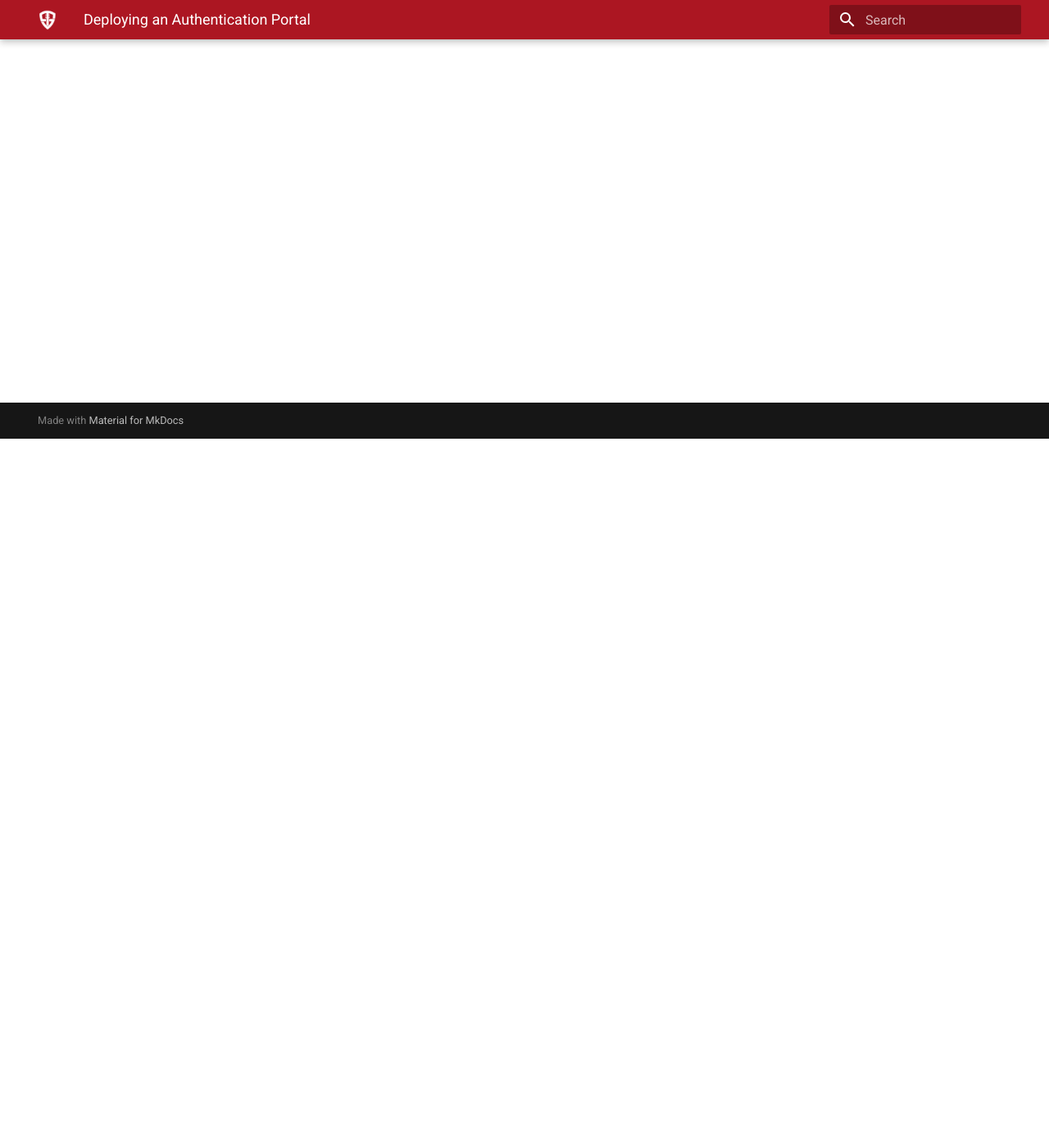
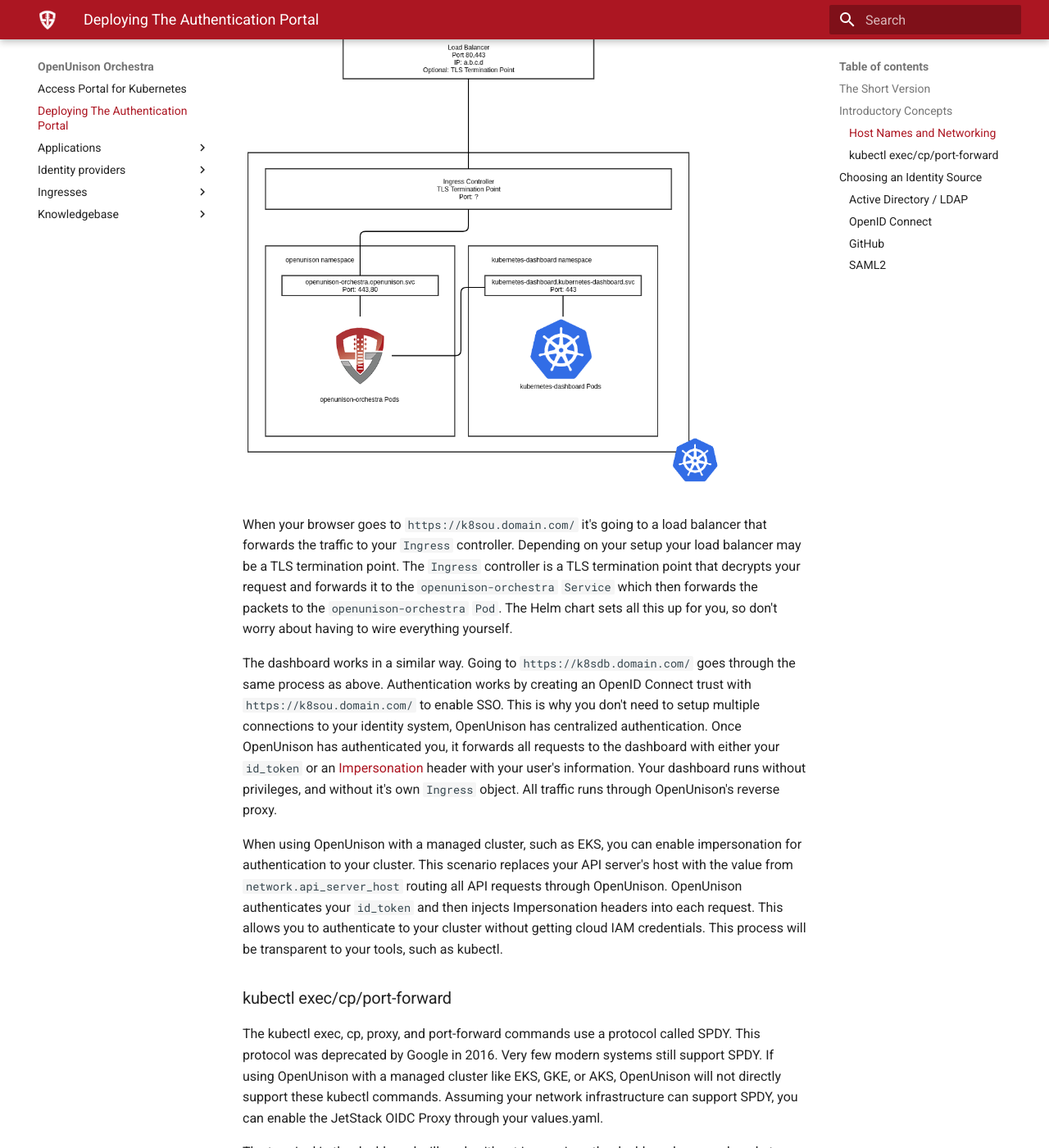
Before and after one commit to TaylorMonacelli/openunison.github.io, an MkDocs documentation site: the page built from docs/deployauth.md, in a window 1280 px wide and 1400 px high, scrolled down 865 px. Shown: the whole window at 82% size. Built offline with MkDocs 1.6.1 and Material for MkDocs 9.7.7, drawn with Linux system fonts in a browser that asks for light colours; some of the changed text lies outside the part shown.

Commit message:
beginning deployment docs

```diff
--- a/docs/deployauth.md
+++ b/docs/deployauth.md
@@ -1 +1,104 @@
-# Deploying an Authentication Portal
+# Deploying The Authentication Portal
+
+The authentication portal is the best place to start.  This guide is a step-by-step explination of each of the components
+of the portal, what they do and how to configure them.
+
+## The Short Version
+
+
+
+## Introductory Concepts
+
+### Host Names and Networking
+
+OpenUnison is a web application that can host multiple systems routed by host name.  If you ever worked with web servers,
+this is similar to how virtual sites work.  When OpenUnison receives a request, it routes the request based on it's internal
+configuration to the right application using the request's host name and URI path.  To prepare for using OpenUnison to
+manage access to your cluster, you'll need at least two host names:
+
+1. Your OpenUnison portal host name
+2. Your K8s Dashboard
+
+If you're running OpenUnison on a managed cluster like EKS or GKE, you'll need a third host name specifically for the api service
+that kubectl will use.
+
+***All of these host names must be different***
+
+![OpenUnison Network](assets/images/openunison_k8s_network.png)
+
+When your browser goes to `https://k8sou.domain.com/` it's going to a load balancer that forwards the traffic to your `Ingress`
+controller.  Depending on your setup your load balancer may be a TLS termination point.  The `Ingress` controller is a TLS termination
+point that decrypts your request and forwards it to the `openunison-orchestra` `Service` which then forwards the packets to the
+`openunison-orchestra` `Pod`.  The Helm chart sets all this up for you, so don't worry about having to wire everything yourself.
+
+The dashboard works in a similar way.  Going to `https://k8sdb.domain.com/` goes through the same process as above.  Authentication
+works by creating an OpenID Connect trust with `https://k8sou.domain.com/` to enable SSO.  This is why you don't need to setup multiple
+connections to your identity system, OpenUnison has centralized authentication.  Once OpenUnison has authenticated you, it forwards
+all requests to the dashboard with either your `id_token` or an [Impersonation](https://kubernetes.io/docs/reference/access-authn-authz/authentication/#user-impersonation)
+header with your user's information.  Your dashboard runs without privileges, and without it's own `Ingress` object.  All traffic
+runs through OpenUnison's reverse proxy.
+
+When using OpenUnison with a managed cluster, such as EKS, you can enable impersonation for authentication to your cluster.
+This scenario replaces your API server's host with the value from `network.api_server_host` routing all API requests through
+OpenUnison.  OpenUnison authenticates your `id_token` and then injects Impersonation headers into each request.  This allows
+you to authenticate to your cluster without getting cloud IAM credentials.  This process will be transparent to your tools, such
+as kubectl.
+
+### kubectl exec/cp/port-forward
+
+The kubectl exec, cp, proxy, and port-forward commands use a protocol called SPDY.  This protocol was deprecated by Google in 2016.
+Very few modern systems still support SPDY.  If using OpenUnison with a managed cluster like EKS, GKE, or AKS, OpenUnison will not directly support these kubectl commands.  Assuming your network infrastructure can support SPDY, you can enable the JetStack OIDC Proxy through
+your values.yaml.
+
+The terminal in the dashboard will work without issue, since the dashboard uses websockets intead of SPDY.
+
+## Choosing an Identity Source
+
+Before starting the deployment process, choose how you want to authenticate your users.  This is how OpenUnison will authenticate users,
+regardless of how OpenUnison will integrate with your cluster.  Each authentication options includes pre-requisites that must be collected
+before deployment.
+
+### Active Directory / LDAP
+
+OpenUnison collects your user's username and password, using an LDAP bind operation against your Active Directory or LDAP server.  This is
+common in many enterprises.  The main advantage to this approach is it's simplicity.  It does however require that the user's password move
+through OpenUnison.
+
+![OpenUnison and Active Directory](assets/images/ou-auth-ad.png)
+
+To get started, you will need:
+
+1. The full distinguished name and password for a service account.  This account needs no privileges.  The distinguished name will look something like `cn=serviceaccount,cn=Users,dc=domain,dc=com`
+2. The host and port for your domain controllers OR the domain that you want to query.  OpenUnison doesn't know how to talk to multiple hosts, so you will either need to keep your domain controllers behind a load balancer or if your cluster is connected via DNS to the
+domain OpenUnison can use SRV records to discover domain controllers
+3. The CA certificate for your domain controllers
+
+Your domain controllers **MUST** have TLS enabled and running.  Most Active Directory deployments will not allow authentication over
+a plaintext connection.
+
+The following attributes must be available to OpenUnison:
+
+| Attribute | Description | Example |
+| --------- | ----------- | ------- |
+| samAccountName | The user's login ID | mmosley |
+| memberOf | The DN of all groups the user is a member of | cn=group1,cn=users,dc=domain,dc=com |
+
+Additionally, users may also have:
+
+| Attribute | Description | Example |
+| --------- | ----------- | ------- |
+| givenName | User's first name | Matt |
+| sn | User's last name | Mossley |
+| mail | User's email address | mmosley@tremolo.dev |
+| displayName | The user's display name | Matt Mosley |
+
+Any of these attribute names can be changed by [customizing the MyVirtualDirectory configuration](../knowledgebase/customizingmyvd) used by
+OpenUnison.
+
+### OpenID Connect
+
+The OpenID Connect protocol is a popular protocol used by Google, Okta, and many others.  It is a well documented standard.
+
+### GitHub
+
+### SAML2
```
Also changed, not shown: docs/knowledgebase/customizingmyvd.md (added, +1 -0 lines), docs/assets/images/openunison_k8s_network.png (added), docs/assets/images/ou-auth-ad.png (added), docs/identity providers/okta.md (added).
